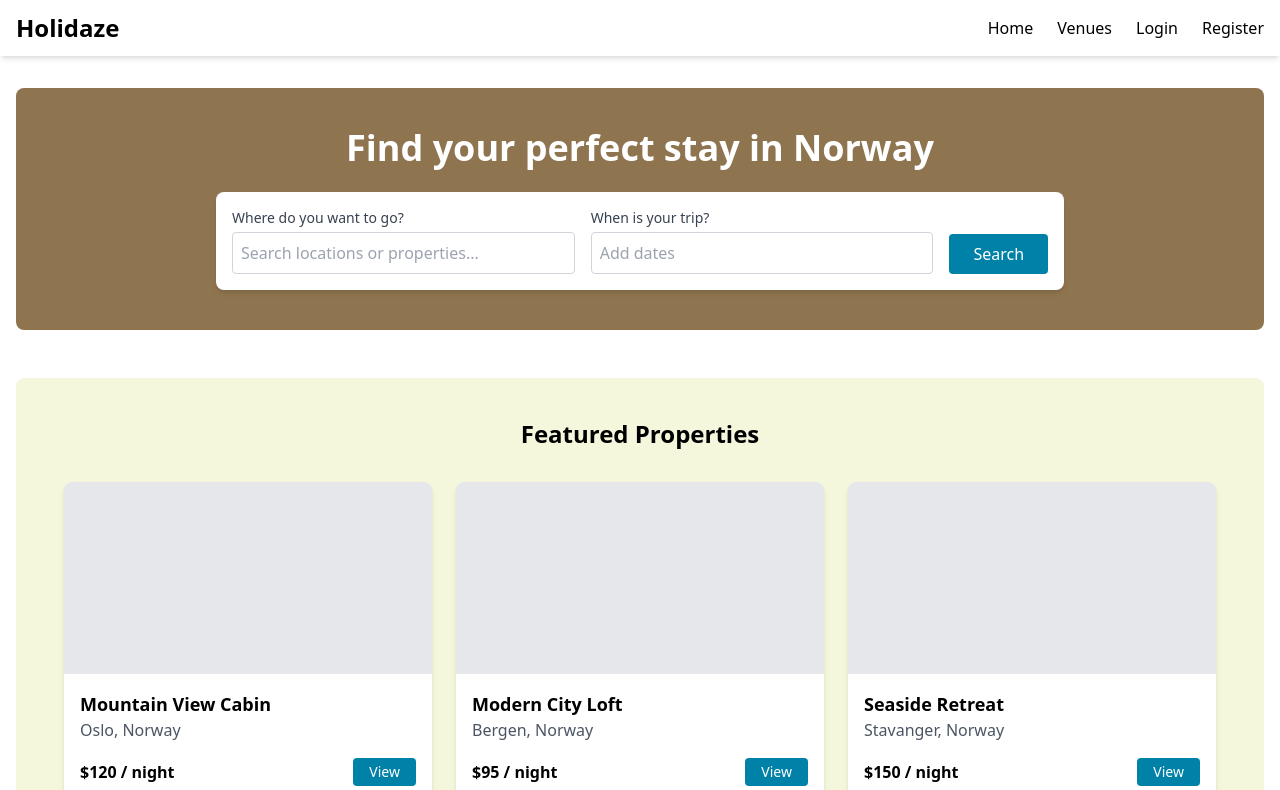
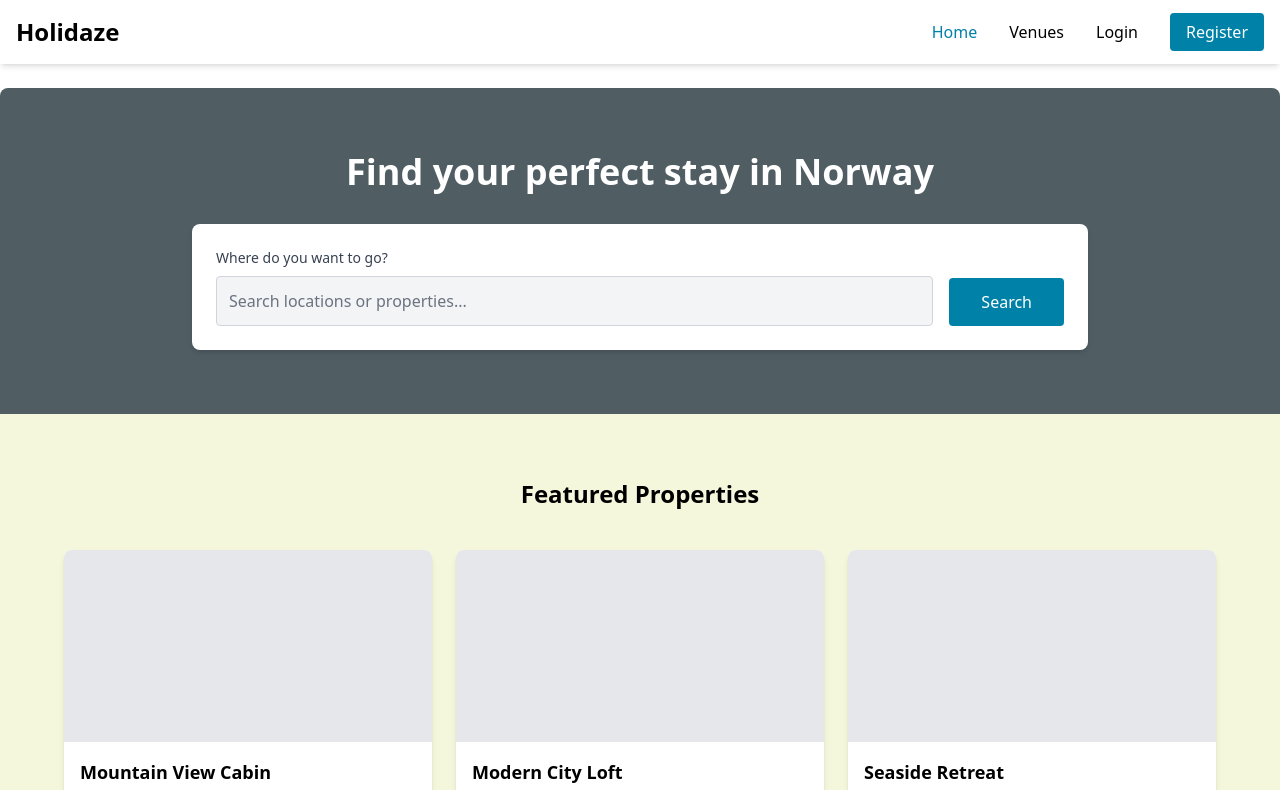
Before and after one commit to RosarioBA/holidaze-booking-app, a React (Vite) app: page / in a window 1280 px wide. Shown: the top 790 px of the page. Built offline with nearby package versions, Linux system fonts and the light colour scheme.

Commit message:
Improve home page UI: fix search visibility, remove date input, connect sections without gaps, update header styling, and fix search functionality

```diff
--- a/src/components/layout/Header.tsx
+++ b/src/components/layout/Header.tsx
@@ -1,70 +1,130 @@
 // src/components/layout/Header.tsx
 import React, { useState, useEffect } from 'react';
-import { Link } from 'react-router-dom';
+import { Link, useLocation } from 'react-router-dom';
 import { useAuth } from '../../contexts/AuthContext';
-
-const AVATAR_STORAGE_KEY = 'holidaze_avatar_url';
+import { getUserAvatar } from '../../utils/avatarUtils';
 
 const Header = () => {
   const { user, isAuthenticated, isVenueManager, logout } = useAuth();
-  const [avatarUrl, setAvatarUrl] = useState<string | undefined>(user?.avatar?.url);
+  const location = useLocation();
+  const [isMobileMenuOpen, setIsMobileMenuOpen] = useState(false);
 
-  // Check for updated avatar in localStorage
-  useEffect(() => {
-    const savedAvatarUrl = localStorage.getItem(AVATAR_STORAGE_KEY);
-    if (savedAvatarUrl) {
-      setAvatarUrl(savedAvatarUrl);
-    } else if (user?.avatar?.url) {
-      setAvatarUrl(user.avatar.url);
-    }
-  }, [user]);
+  // Function to check if a link is active
+  const isActive = (path: string) => {
+    return location.pathname === path ? 'text-primary font-medium' : '';
+  };
 
   return (
-    <header className="bg-white shadow-md">
-      <div className="container mx-auto px-4 py-3 flex justify-between items-center">
+    <header className="bg-white shadow-md sticky top-0 z-10">
+      <div className="max-w-7xl mx-auto px-4 py-4">
+        <div className="flex justify-between items-center">
+          {/* Logo */}
           <Link to="/" className="text-2xl font-bold">Holidaze</Link>
-        <nav>
-          <ul className="flex space-x-6 items-center">
-            <li><Link to="/" className="hover:text-blue-600">Home</Link></li>
-            <li><Link to="/venues" className="hover:text-blue-600">Venues</Link></li>
+
+          {/* Mobile Menu Button */}
+          <button
+            className="md:hidden text-gray-600"
+            onClick={() => setIsMobileMenuOpen(!isMobileMenuOpen)}
+            aria-label="Toggle menu"
+          >
+            <svg
+              xmlns="http://www.w3.org/2000/svg"
+              className="h-6 w-6"
+              fill="none"
+              viewBox="0 0 24 24"
+              stroke="currentColor"
+            >
+              {isMobileMenuOpen ? (
+                <path strokeLinecap="round" strokeLinejoin="round" strokeWidth={2} d="M6 18L18 6M6 6l12 12" />
+              ) : (
+                <path strokeLinecap="round" strokeLinejoin="round" strokeWidth={2} d="M4 6h16M4 12h16M4 18h16" />
+              )}
+            </svg>
+          </button>
+
+          {/* Desktop Navigation */}
+          <nav className="hidden md:block">
+            <ul className="flex space-x-8 items-center">
+              <li>
+                <Link
+                  to="/"
+                  className={`hover:text-primary transition-colors ${isActive('/')}`}
+                >
+                  Home
+                </Link>
+              </li>
+              <li>
+                <Link
+                  to="/venues"
+                  className={`hover:text-primary transition-colors ${isActive('/venues')}`}
+                >
+                  Venues
+                </Link>
+              </li>
 
               {isAuthenticated ? (
                 <>
                   {isVenueManager && (
                     <li>
-                    <Link to="/manage-venues" className="hover:text-blue-600">
+                      <Link
+                        to="/venue-manager/dashboard"
+                        className={`hover:text-primary transition-colors ${isActive('/venue-manager/dashboard')}`}
+                      >
                         Manage Venues
                       </Link>
                     </li>
                   )}
                   <li>
-                  <Link to="/bookings" className="hover:text-blue-600">
-                    My Bookings
+                    <Link
+                      to={isVenueManager ? "/venue-manager/bookings" : "/customer/trips"}
+                      className={`hover:text-primary transition-colors ${
+                        isActive(isVenueManager ? "/venue-manager/bookings" : "/customer/trips")
+                      }`}
+                    >
+                      {isVenueManager ? "Bookings" : "My Trips"}
                     </Link>
                   </li>
                   <li>
-                  <Link to="/profile" className="hover:text-blue-600 flex items-center">
-                    <span className="mr-2">Profile</span>
-                    {/* Display avatar if available */}
-                    {avatarUrl && (
-                      <div className="w-8 h-8 rounded-full overflow-hidden">
+                    <Link
+                      to="/profile"
+                      className="hover:text-primary transition-colors flex items-center"
+                    >
+                      {user?.name && (
+                        <div className="w-8 h-8 rounded-full overflow-hidden mr-2 bg-gray-200 flex items-center justify-center">
+                          {user.name && getUserAvatar(user.name) ? (
                             <img
-                          src={avatarUrl}
-                          alt={user?.name || "Profile"}
+                              src={getUserAvatar(user.name)}
+                              alt={user.name}
                               className="w-full h-full object-cover"
                               onError={(e) => {
                                 const target = e.target as HTMLImageElement;
-                            target.src = 'https://placehold.co/200x200?text=' + (user?.name?.charAt(0).toUpperCase() || 'U');
+                                target.src = 'https://placehold.co/200x200?text=' + (user.name.charAt(0).toUpperCase());
                               }}
                             />
+                          ) : user.avatar ? (
+                            <img
+                              src={user.avatar.url}
+                              alt={user.name}
+                              className="w-full h-full object-cover"
+                              onError={(e) => {
+                                const target = e.target as HTMLImageElement;
+                                target.src = 'https://placehold.co/200x200?text=' + (user.name.charAt(0).toUpperCase());
+                              }}
+                            />
+                          ) : (
+                            <span className="text-[#505E64] font-medium">
+                              {user.name.charAt(0).toUpperCase()}
+                            </span>
+                          )}
                         </div>
                       )}
+                      <span>Profile</span>
                     </Link>
                   </li>
                   <li>
                     <button
                       onClick={logout}
-                    className="hover:text-blue-600"
+                      className="bg-primary text-white px-4 py-2 rounded hover:bg-primary-dark transition-colors"
                     >
                       Logout
                     </button>
@@ -72,12 +132,150 @@ const Header = () => {
                 </>
               ) : (
                 <>
-                <li><Link to="/login" className="hover:text-blue-600">Login</Link></li>
-                <li><Link to="/register" className="hover:text-blue-600">Register</Link></li>
+                  <li>
+                    <Link
+                      to="/login"
+                      className={`hover:text-primary transition-colors ${isActive('/login')}`}
+                    >
+                      Login
+                    </Link>
+                  </li>
+                  <li>
+                    <Link
+                      to="/register"
+                      className="bg-primary text-white px-4 py-2 rounded hover:bg-primary-dark transition-colors"
+                    >
+                      Register
+                    </Link>
+                  </li>
                 </>
               )}
             </ul>
           </nav>
+        </div>
+
+        {/* Mobile Navigation */}
+        {isMobileMenuOpen && (
+          <nav className="md:hidden mt-4 border-t pt-4">
+            <ul className="space-y-4">
+              <li>
+                <Link
+                  to="/"
+                  className={`block hover:text-primary transition-colors ${isActive('/')}`}
+                  onClick={() => setIsMobileMenuOpen(false)}
+                >
+                  Home
+                </Link>
+              </li>
+              <li>
+                <Link
+                  to="/venues"
+                  className={`block hover:text-primary transition-colors ${isActive('/venues')}`}
+                  onClick={() => setIsMobileMenuOpen(false)}
+                >
+                  Venues
+                </Link>
+              </li>
+
+              {isAuthenticated ? (
+                <>
+                  {isVenueManager && (
+                    <li>
+                      <Link
+                        to="/venue-manager/dashboard"
+                        className={`block hover:text-primary transition-colors ${isActive('/venue-manager/dashboard')}`}
+                        onClick={() => setIsMobileMenuOpen(false)}
+                      >
+                        Manage Venues
+                      </Link>
+                    </li>
+                  )}
+                  <li>
+                    <Link
+                      to={isVenueManager ? "/venue-manager/bookings" : "/customer/trips"}
+                      className={`block hover:text-primary transition-colors ${
+                        isActive(isVenueManager ? "/venue-manager/bookings" : "/customer/trips")
+                      }`}
+                      onClick={() => setIsMobileMenuOpen(false)}
+                    >
+                      {isVenueManager ? "Bookings" : "My Trips"}
+                    </Link>
+                  </li>
+                  <li>
+                    <Link
+                      to="/profile"
+                      className="block hover:text-primary transition-colors flex items-center"
+                      onClick={() => setIsMobileMenuOpen(false)}
+                    >
+                      {user?.name && (
+                        <div className="w-6 h-6 rounded-full overflow-hidden mr-2 bg-gray-200 flex items-center justify-center">
+                          {user.name && getUserAvatar(user.name) ? (
+                            <img
+                              src={getUserAvatar(user.name)}
+                              alt={user.name}
+                              className="w-full h-full object-cover"
+                              onError={(e) => {
+                                const target = e.target as HTMLImageElement;
+                                target.src = 'https://placehold.co/200x200?text=' + (user.name.charAt(0).toUpperCase());
+                              }}
+                            />
+                          ) : user.avatar ? (
+                            <img
+                              src={user.avatar.url}
+                              alt={user.name}
+                              className="w-full h-full object-cover"
+                              onError={(e) => {
+                                const target = e.target as HTMLImageElement;
+                                target.src = 'https://placehold.co/200x200?text=' + (user.name.charAt(0).toUpperCase());
+                              }}
+                            />
+                          ) : (
+                            <span className="text-[#505E64] font-medium text-xs">
+                              {user.name.charAt(0).toUpperCase()}
+                            </span>
+                          )}
+                        </div>
+                      )}
+                      <span>Profile</span>
+                    </Link>
+                  </li>
+                  <li>
+                    <button
+                      onClick={() => {
+                        logout();
+                        setIsMobileMenuOpen(false);
+                      }}
+                      className="w-full text-left block bg-primary text-white px-4 py-2 rounded hover:bg-primary-dark transition-colors"
+                    >
+                      Logout
+                    </button>
+                  </li>
+                </>
+              ) : (
+                <>
+                  <li>
+                    <Link
+                      to="/login"
+                      className={`block hover:text-primary transition-colors ${isActive('/login')}`}
+                      onClick={() => setIsMobileMenuOpen(false)}
+                    >
+                      Login
+                    </Link>
+                  </li>
+                  <li>
+                    <Link
+                      to="/register"
+                      className="block w-full bg-primary text-white px-4 py-2 rounded hover:bg-primary-dark transition-colors text-center"
+                      onClick={() => setIsMobileMenuOpen(false)}
+                    >
+                      Register
+                    </Link>
+                  </li>
+                </>
+              )}
+            </ul>
+          </nav>
+        )}
       </div>
     </header>
   );
--- a/src/components/layout/Layout.tsx
+++ b/src/components/layout/Layout.tsx
@@ -1,5 +1,6 @@
 // src/components/layout/Layout.tsx
 import { ReactNode } from 'react';
+import { useLocation } from 'react-router-dom';
 import Header from './Header';
 import Footer from './Footer';
 
@@ -8,10 +9,13 @@ interface LayoutProps {
 }
 
 const Layout = ({ children }: LayoutProps) => {
+  const location = useLocation();
+  const isHomePage = location.pathname === '/';
+
   return (
     <div className="flex flex-col min-h-screen">
       <Header />
-      <main className="flex-grow container mx-auto px-4 py-8">
+      <main className={`flex-grow ${isHomePage ? 'px-0' : 'container mx-auto px-4'} py-6`}>
         {children}
       </main>
       <Footer />
--- a/src/pages/HomePage.tsx
+++ b/src/pages/HomePage.tsx
@@ -1,63 +1,48 @@
-// src/pages/HomePage.tsx
 import { useState } from 'react';
-import { Link } from 'react-router-dom';
+import { Link, useNavigate } from 'react-router-dom'; // Add useNavigate
 
 const HomePage = () => {
   const [searchLocation, setSearchLocation] = useState('');
-  const [searchDates, setSearchDates] = useState('');
+  const navigate = useNavigate(); // Add this to redirect
 
   const handleSearch = (e: React.FormEvent) => {
     e.preventDefault();
-    // Will implement search functionality later
-    console.log('Searching for:', { searchLocation, searchDates });
+    // Redirect to venues page with search query
+    navigate(`/venues${searchLocation ? `?search=${encodeURIComponent(searchLocation)}` : ''}`);
   };
 
   return (
-    <div className="space-y-12">
+    <div className="space-y-0">
       {/* Hero Section */}
-      <section className="bg-[#8F754F] text-white py-10 rounded-lg">
-        <div className="max-w-4xl mx-auto px-6">
-          <h1 className="text-3xl md:text-4xl font-bold mb-6 text-center">
+      <section className="bg-[#505E64] text-white py-16 rounded-t-lg">
+        <div className="mx-auto px-2 sm:px-4">
+          <h1 className="text-3xl md:text-4xl font-bold mb-8 text-center">
             Find your perfect stay in Norway
           </h1>
 
-          <form onSubmit={handleSearch} className="bg-white p-4 rounded-lg shadow-md">
-            <div className="md:flex space-y-4 md:space-y-0 md:space-x-4">
-              <div className="flex-1">
-                <label htmlFor="location" className="block text-gray-700 text-sm font-medium mb-1">
+          <form onSubmit={handleSearch} className="max-w-4xl mx-auto bg-white p-6 rounded-lg shadow-md">
+            <div className="flex flex-col md:flex-row md:items-end gap-4">
+              <div className="flex-grow">
+                <label htmlFor="location" className="block text-gray-700 text-sm font-medium mb-2">
                   Where do you want to go?
                 </label>
                 <input
                   type="text"
                   id="location"
                   placeholder="Search locations or properties..."
-                  className="w-full p-2 border border-gray-300 rounded"
+                  className="w-full p-3 border border-gray-300 rounded bg-gray-100 text-gray-800 placeholder-gray-500 focus:border-primary focus:ring-2 focus:ring-primary focus:ring-opacity-30 focus:outline-none"
                   value={searchLocation}
                   onChange={(e) => setSearchLocation(e.target.value)}
                 />
               </div>
 
-              <div className="flex-1">
-                <label htmlFor="dates" className="block text-gray-700 text-sm font-medium mb-1">
-                  When is your trip?
-                </label>
-                <input
-                  type="text"
-                  id="dates"
-                  placeholder="Add dates"
-                  className="w-full p-2 border border-gray-300 rounded"
-                  value={searchDates}
-                  onChange={(e) => setSearchDates(e.target.value)}
-                />
-              </div>
-
-              <div className="self-end">
-                <Link
-                  to={`/venues${searchLocation ? `?search=${searchLocation}` : ''}`}
-                  className="w-full md:w-auto bg-[#0081A7] text-white py-2 px-6 rounded font-medium hover:bg-[#13262F] inline-block text-center"
+              <div>
+                <button
+                  type="submit"
+                  className="w-full md:w-auto bg-primary text-white py-3 px-8 rounded font-medium hover:bg-primary-dark transition-colors"
                 >
                   Search
-                </Link>
+                </button>
               </div>
             </div>
           </form>
@@ -65,11 +50,12 @@ const HomePage = () => {
       </section>
 
       {/* Featured Properties Section */}
-      <section className="bg-[#F5F7DC] py-10 px-4 rounded-lg">
-        <div className="max-w-6xl mx-auto">
-          <h2 className="text-2xl font-bold mb-8 text-center">Featured Properties</h2>
+      <section className="bg-secondary py-16 px-2 sm:px-4 rounded-none"> {/* No rounded corners */}
+        <div className="mx-auto">
+          <h2 className="text-2xl font-bold mb-10 text-center">Featured Properties</h2>
 
-          <div className="grid grid-cols-1 md:grid-cols-2 lg:grid-cols-3 gap-6">
+          <div className="grid grid-cols-1 md:grid-cols-2 lg:grid-cols-3 gap-6 max-w-6xl mx-auto">
+            {/* Property cards remain the same */}
             {/* Property Card 1 */}
             <div className="bg-white rounded-lg shadow-md overflow-hidden">
               <div className="h-48 bg-gray-200"></div>
@@ -80,7 +66,7 @@ const HomePage = () => {
                   <p className="font-semibold">$120 / night</p>
                   <Link
                     to="/venues/1"
-                    className="bg-[#0081A7] text-white px-4 py-1 rounded text-sm"
+                    className="bg-primary text-white px-4 py-2 rounded"
                   >
                     View
                   </Link>
@@ -98,7 +84,7 @@ const HomePage = () => {
                   <p className="font-semibold">$95 / night</p>
                   <Link
                     to="/venues/2"
-                    className="bg-[#0081A7] text-white px-4 py-1 rounded text-sm"
+                    className="bg-primary text-white px-4 py-2 rounded"
                   >
                     View
                   </Link>
@@ -116,7 +102,7 @@ const HomePage = () => {
                   <p className="font-semibold">$150 / night</p>
                   <Link
                     to="/venues/3"
-                    className="bg-[#0081A7] text-white px-4 py-1 rounded text-sm"
+                    className="bg-primary text-white px-4 py-2 rounded"
                   >
                     View
                   </Link>
@@ -128,14 +114,14 @@ const HomePage = () => {
       </section>
 
       {/* Why Book With Holidaze Section */}
-      <section className="py-10 px-4">
-        <div className="max-w-6xl mx-auto">
-          <h2 className="text-2xl font-bold mb-8 text-center">Why Book With Holidaze</h2>
+      <section className="py-16 px-2 sm:px-4 bg-white rounded-none"> {/* No rounded corners */}
+        <div className="mx-auto">
+          <h2 className="text-2xl font-bold mb-10 text-center">Why Book With Holidaze</h2>
 
-          <div className="grid grid-cols-1 md:grid-cols-3 gap-8">
+          <div className="grid grid-cols-1 md:grid-cols-3 gap-8 max-w-6xl mx-auto">
             <div className="text-center">
-              <div className="bg-[#F5F7DC] w-16 h-16 rounded-full flex items-center justify-center mx-auto mb-4">
-                <svg xmlns="http://www.w3.org/2000/svg" className="h-8 w-8 text-[#0081A7]" fill="none" viewBox="0 0 24 24" stroke="currentColor">
+              <div className="bg-secondary w-16 h-16 rounded-full flex items-center justify-center mx-auto mb-4">
+                <svg xmlns="http://www.w3.org/2000/svg" className="h-8 w-8 text-primary" fill="none" viewBox="0 0 24 24" stroke="currentColor">
                   <path strokeLinecap="round" strokeLinejoin="round" strokeWidth={2} d="M5 13l4 4L19 7" />
                 </svg>
               </div>
@@ -144,8 +130,8 @@ const HomePage = () => {
             </div>
 
             <div className="text-center">
-              <div className="bg-[#F5F7DC] w-16 h-16 rounded-full flex items-center justify-center mx-auto mb-4">
-                <svg xmlns="http://www.w3.org/2000/svg" className="h-8 w-8 text-[#0081A7]" fill="none" viewBox="0 0 24 24" stroke="currentColor">
+              <div className="bg-secondary w-16 h-16 rounded-full flex items-center justify-center mx-auto mb-4">
+                <svg xmlns="http://www.w3.org/2000/svg" className="h-8 w-8 text-primary" fill="none" viewBox="0 0 24 24" stroke="currentColor">
                   <path strokeLinecap="round" strokeLinejoin="round" strokeWidth={2} d="M12 8c-1.657 0-3 .895-3 2s1.343 2 3 2 3 .895 3 2-1.343 2-3 2m0-8c1.11 0 2.08.402 2.599 1M12 8V7m0 1v8m0 0v1m0-1c-1.11 0-2.08-.402-2.599-1M21 12a9 9 0 11-18 0 9 9 0 0118 0z" />
                 </svg>
               </div>
@@ -154,8 +140,8 @@ const HomePage = () => {
             </div>
 
             <div className="text-center">
-              <div className="bg-[#F5F7DC] w-16 h-16 rounded-full flex items-center justify-center mx-auto mb-4">
-                <svg xmlns="http://www.w3.org/2000/svg" className="h-8 w-8 text-[#0081A7]" fill="none" viewBox="0 0 24 24" stroke="currentColor">
+              <div className="bg-secondary w-16 h-16 rounded-full flex items-center justify-center mx-auto mb-4">
+                <svg xmlns="http://www.w3.org/2000/svg" className="h-8 w-8 text-primary" fill="none" viewBox="0 0 24 24" stroke="currentColor">
                   <path strokeLinecap="round" strokeLinejoin="round" strokeWidth={2} d="M18.364 5.636l-3.536 3.536m0 5.656l3.536 3.536M9.172 9.172L5.636 5.636m3.536 9.192l-3.536 3.536M21 12a9 9 0 11-18 0 9 9 0 0118 0z" />
                 </svg>
               </div>
@@ -167,13 +153,13 @@ const HomePage = () => {
       </section>
 
       {/* CTA Section */}
-      <section className="bg-[#0081A7] text-white py-10 px-4 rounded-lg">
-        <div className="max-w-4xl mx-auto text-center">
+      <section className="bg-primary text-white py-16 px-2 sm:px-4 rounded-b-lg"> {/* Only round the bottom */}
+        <div className="mx-auto text-center max-w-4xl">
           <h2 className="text-2xl font-bold mb-4">Own a Property? Become a Host Today!</h2>
           <p className="mb-6">List your property on Holidaze and start earning income.</p>
           <Link
             to="/register"
-            className="inline-block bg-white text-[#0081A7] px-6 py-3 rounded-lg font-semibold hover:bg-gray-100"
+            className="inline-block bg-white text-primary px-6 py-3 rounded-lg font-semibold hover:bg-gray-100 transition-colors"
           >
             Register as a Venue Manager
           </Link>
```
Lines whose indentation alone changed are shown as unchanged.
